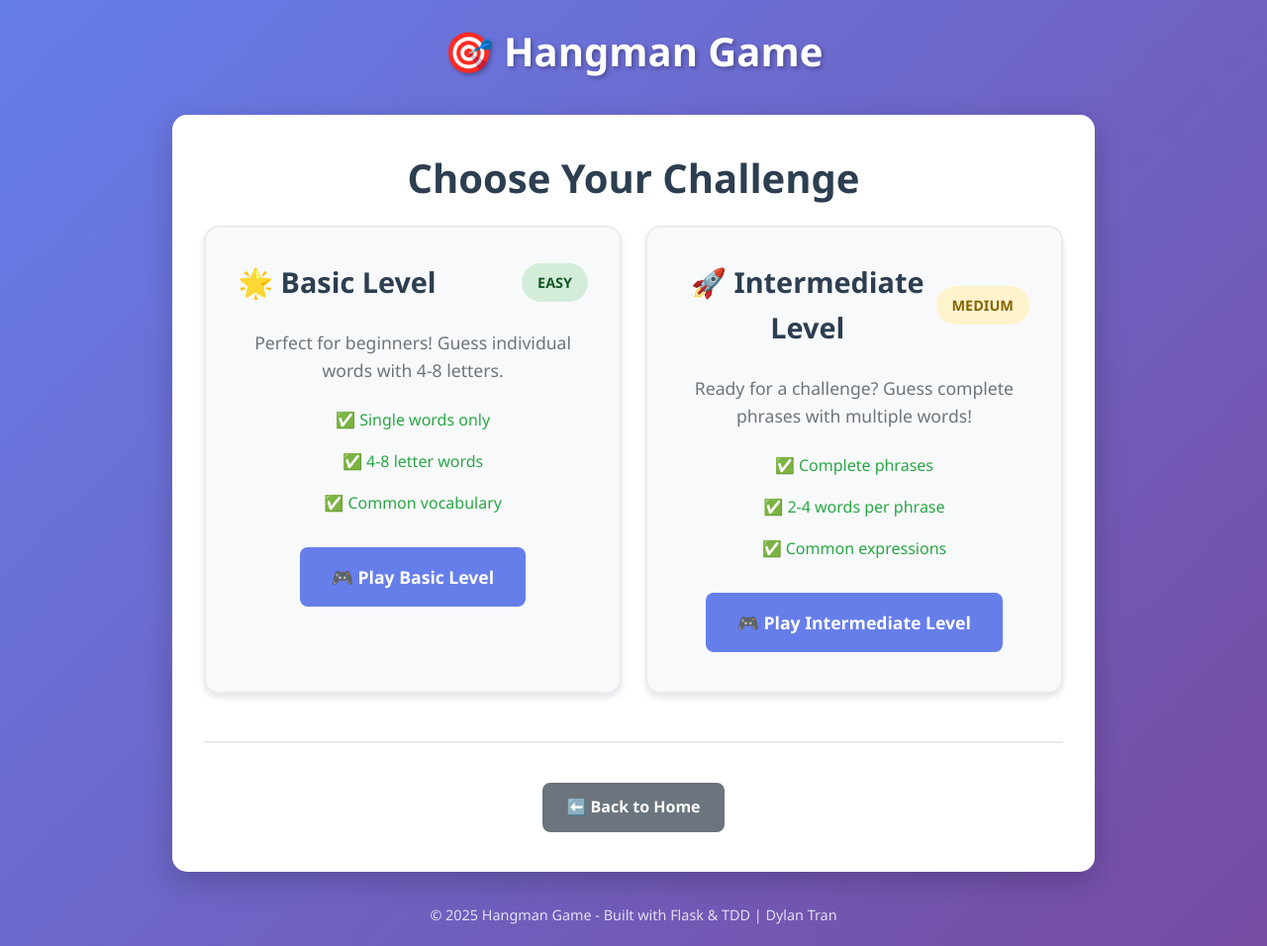
After one commit to trinhhieu2908/hangman_python, a Flask app: page /select-level in a window 1280 px wide. The commit adds this page. Shown: the whole page at 99% size. Run offline with Flask 3, Linux system fonts and the light colour scheme.

Commit message:
add level selection page

```diff
--- a/src/web/routes.py
+++ b/src/web/routes.py
@@ -1,8 +1,5 @@
 """
 Web Routes for Hangman Game
-
-Simple routes for the hangman game web interface.
-Currently implements only the home page.
 """
 
 from flask import Blueprint, render_template
@@ -17,9 +14,15 @@ def home():
     Home page with welcome message.
 
     Displays the welcome message and provides navigation to start the game.
-    For now, this is the only implemented route.
-
-    Returns:
-        str: Rendered home template
     """
     return render_template('home.html')
+
+
+@hangman_bp.route('/select-level')
+def select_level():
+    """
+    Level selection page.
+
+    Allows player to choose between Basic (words) and Intermediate (phrases).
+    """
+    return render_template('select_level.html')
--- a/static/css/style.css
+++ b/static/css/style.css
@@ -19,7 +19,7 @@ body {
 }
 
 .container {
-  max-width: 800px;
+  max-width: 84%;
   margin: 0 auto;
   padding: 20px;
 }
@@ -37,18 +37,16 @@ header h1 {
   margin-bottom: 0.5rem;
 }
 
-/* Main content */
-main {
-  background: white;
+/* Welcome container */
+.welcome-container {
+  margin: 0 auto;
   border-radius: 15px;
   padding: 2rem;
   box-shadow: 0 10px 30px rgba(0, 0, 0, 0.2);
   margin-bottom: 2rem;
-}
-
-/* Welcome container */
-.welcome-container {
+  background: white;
   text-align: center;
+  width: 800px;
 }
 
 .welcome-message {
@@ -189,3 +187,150 @@ footer {
     max-width: 200px;
   }
 }
+
+/* Level Selection Styles */
+
+.level-selection-container {
+  margin: 0 auto;
+  padding: 0 2rem;
+  margin: 0 auto;
+  border-radius: 15px;
+  padding: 2rem;
+  box-shadow: 0 10px 30px rgba(0, 0, 0, 0.2);
+  margin-bottom: 2rem;
+  background: white;
+  text-align: center;
+  width: 90%;
+}
+
+.level-header {
+  text-align: center;
+  margin-bottom: 1rem;
+}
+
+.level-header h1 {
+  color: #2c3e50;
+  font-size: 2.5rem;
+  margin-bottom: 1rem;
+  font-weight: 700;
+}
+
+.level-header p {
+  color: #6c757d;
+  font-size: 1.2rem;
+}
+
+.level-options {
+  display: grid;
+  grid-template-columns: 1fr 1fr;
+  gap: 1.5rem;
+  margin-bottom: 3rem;
+}
+
+.level-card {
+  background: #f8f9fa;
+  border-radius: 15px;
+  padding: 2rem;
+  border: 2px solid #e9ecef;
+  transition: all 0.3s ease;
+  box-shadow: 0 4px 6px rgba(0, 0, 0, 0.1);
+}
+
+.level-card:hover {
+  transform: translateY(-5px);
+  box-shadow: 0 8px 25px rgba(0, 0, 0, 0.15);
+  border-color: #667eea;
+}
+
+.level-card-header {
+  display: flex;
+  justify-content: space-between;
+  align-items: center;
+  margin-bottom: 1.5rem;
+}
+
+.level-card-header h2 {
+  color: #2c3e50;
+  font-size: 1.8rem;
+  margin: 0;
+}
+
+.difficulty-badge {
+  padding: 0.5rem 1rem;
+  border-radius: 20px;
+  font-size: 0.9rem;
+  font-weight: 600;
+  text-transform: uppercase;
+}
+
+.difficulty-badge.basic {
+  background: #d4edda;
+  color: #155724;
+}
+
+.difficulty-badge.intermediate {
+  background: #fff3cd;
+  color: #856404;
+}
+
+.level-description {
+  color: #6c757d;
+  font-size: 1.1rem;
+  margin-bottom: 1rem;
+  line-height: 1.6;
+}
+
+.level-features {
+  list-style: none;
+  padding: 0;
+  margin-bottom: 1rem;
+}
+
+.level-features li {
+  padding: 0.5rem 0;
+  color: #28a745;
+  font-weight: 500;
+}
+
+.level-example {
+  background: #e9ecef;
+  padding: 1rem;
+  border-radius: 8px;
+  margin-bottom: 2rem;
+  font-size: 0.95rem;
+}
+
+.level-example strong {
+  color: #667eea;
+}
+
+.level-card-footer {
+  text-align: center;
+}
+
+.navigation-footer {
+  text-align: center;
+  padding-top: 2rem;
+  border-top: 2px solid #e9ecef;
+}
+
+/* Responsive design for level selection */
+@media (max-width: 768px) {
+  .level-options {
+    grid-template-columns: 1fr;
+    gap: 0.5rem;
+  }
+
+  .level-card {
+    padding: 1.5rem;
+  }
+
+  .level-card-header {
+    flex-direction: column;
+    gap: 0.5rem;
+  }
+
+  .level-header h1 {
+    font-size: 2rem;
+  }
+}
--- /dev/null
+++ b/templates/select_level.html
@@ -0,0 +1,58 @@
+{% extends "layout.html" %} {% block title %}Select Level - Hangman{% endblock
+%} {% block content %}
+<div class="level-selection-container">
+  <div class="level-header">
+    <h1>Choose Your Challenge</h1>
+  </div>
+
+  <div class="level-options">
+    <div class="level-card">
+      <div class="level-card-header">
+        <h2>🌟 Basic Level</h2>
+        <span class="difficulty-badge basic">Easy</span>
+      </div>
+      <div class="level-card-content">
+        <p class="level-description">
+          Perfect for beginners! Guess individual words with 4-8 letters.
+        </p>
+        <ul class="level-features">
+          <li>✅ Single words only</li>
+          <li>✅ 4-8 letter words</li>
+          <li>✅ Common vocabulary</li>
+        </ul>
+      </div>
+      <div class="level-card-footer">
+        <a href="#" class="btn btn-primary btn-large"> 🎮 Play Basic Level </a>
+      </div>
+    </div>
+
+    <div class="level-card">
+      <div class="level-card-header">
+        <h2>🚀 Intermediate Level</h2>
+        <span class="difficulty-badge intermediate">Medium</span>
+      </div>
+      <div class="level-card-content">
+        <p class="level-description">
+          Ready for a challenge? Guess complete phrases with multiple words!
+        </p>
+        <ul class="level-features">
+          <li>✅ Complete phrases</li>
+          <li>✅ 2-4 words per phrase</li>
+          <li>✅ Common expressions</li>
+        </ul>
+      </div>
+      <div class="level-card-footer">
+        <a href="#" class="btn btn-primary btn-large">
+          🎮 Play Intermediate Level
+        </a>
+      </div>
+    </div>
+  </div>
+
+  <div class="navigation-footer">
+    <a href="{{ url_for('hangman.home') }}" class="btn btn-secondary">
+      ⬅️ Back to Home
+    </a>
+  </div>
+</div>
+{% endblock %}
```
Also changed, not shown: templates/home.html (+5 -2 lines), tests/test_level_selection.py (added, +39 -0 lines), tests/test_web_home.py (+10 -0 lines).
